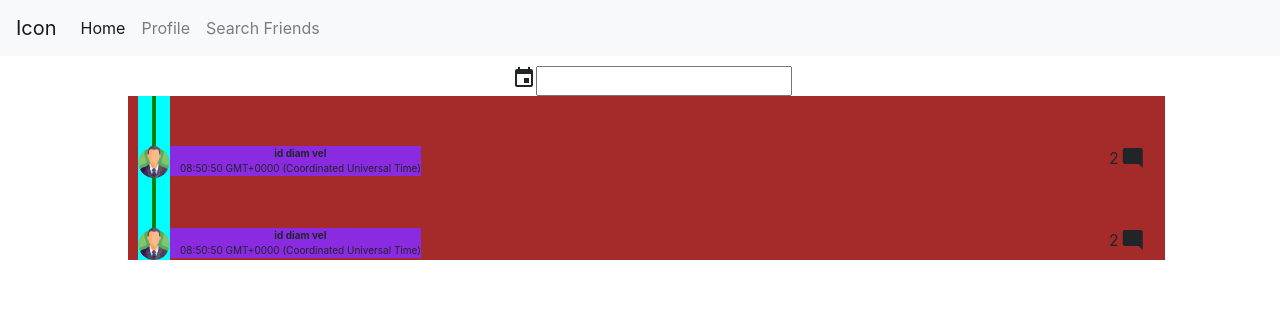
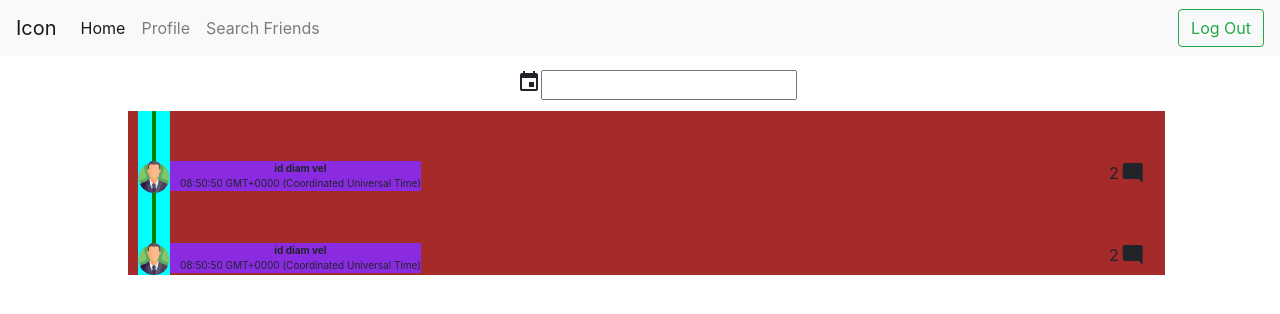
Before and after one commit to shobhi1310/timeline, a React (Create React App) app: page / in a window 1280 px wide. Shown: the top 314 px of the page. Built offline with nearby package versions, Linux system fonts and the light colour scheme.

Commit message:
some cleansing and structure added

```diff
--- a/src/components/Header.js
+++ b/src/components/Header.js
@@ -20,6 +20,7 @@ class Header extends React.Component{
                         <a className="nav-item nav-link" href="#">Search Friends</a>
                     </div>
                 </div>
+                <button class="btn btn-outline-success my-2 my-sm-0" type="submit" id="log-out">Log Out</button>
             </nav>
         )
     }
--- a/src/components/Populator.js
+++ b/src/components/Populator.js
@@ -21,7 +21,9 @@ class Populator extends React.Component {
                     </div>
                     <div className="comments">
                         <div className="comment_bubble">
+                            {/* <button className="btn"> */}
                             <span className="material-icons">mode_comment</span>
+                            {/* </button> */}
                         </div>
                         <div className="count">2</div>
                     </div>
--- a/src/index.css
+++ b/src/index.css
@@ -185,11 +185,14 @@ body {
 
 .picker{
   position: relative;
-  height: fit-content;
+  height: -moz-fit-content;
+  height: 30px;
+  width: -moz-fit-content;
   width: fit-content;
   left: 40%;
-  /* padding: 5px; */
-  margin-top: 10px;
+  padding: 5px;
+  margin-top: 9px;
+  margin-bottom: 16px;
 }
 
 .area{
```
